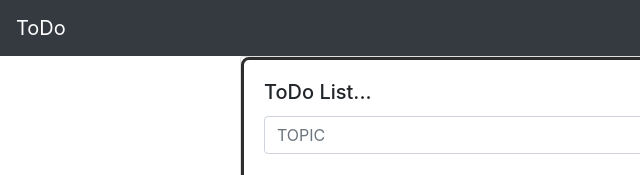
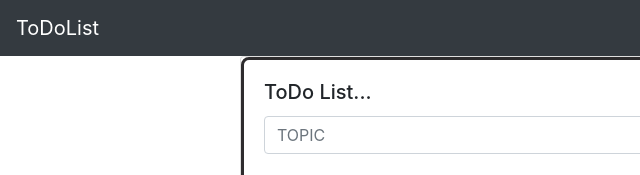
Before and after one commit to jas7i/TodoNotes, a plain HTML site: page index.html in a window 1280 px wide. Shown: the top 175 px of the page, 0-640 px from the left. Drawn offline with nearby package versions, Linux system fonts and the light colour scheme.

Commit message:
Update Title index.html

```diff
--- a/index.html
+++ b/index.html
@@ -50,7 +50,7 @@
 
   <body>
     <nav class="navbar navbar-expand-lg navbar-dark bg-dark">
-      <a class="navbar-brand" href="#">ToDo</a>
+      <a class="navbar-brand" href="#">ToDoList</a>
       <button
         class="navbar-toggler"
         type="button"
```
